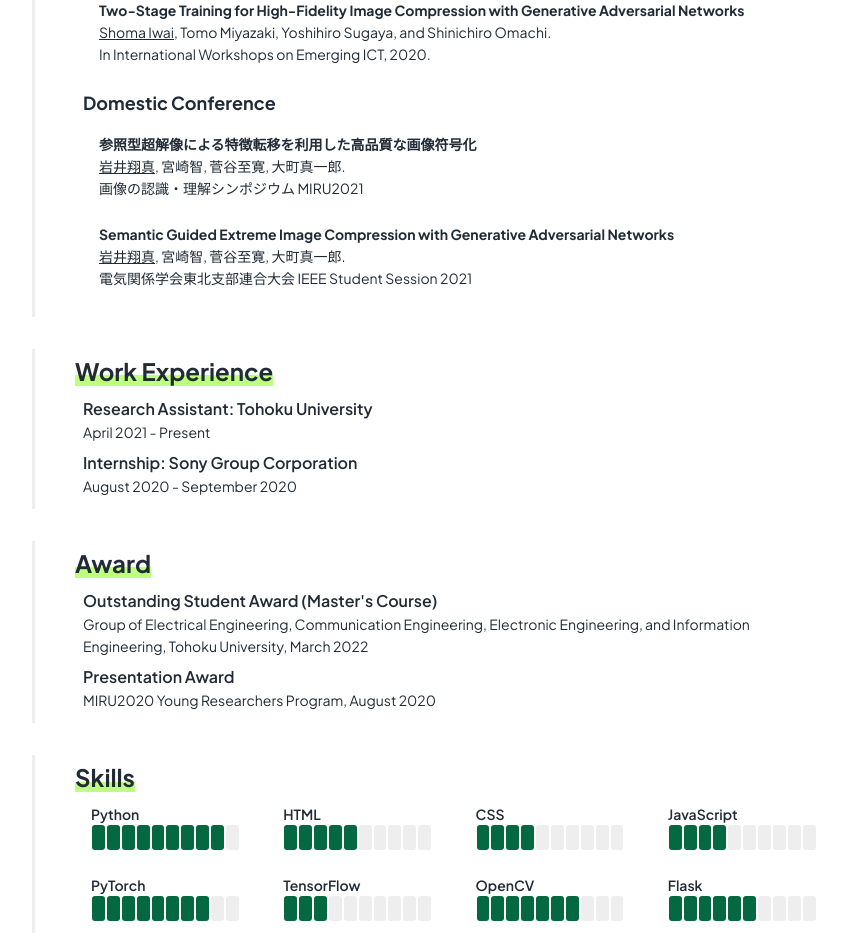
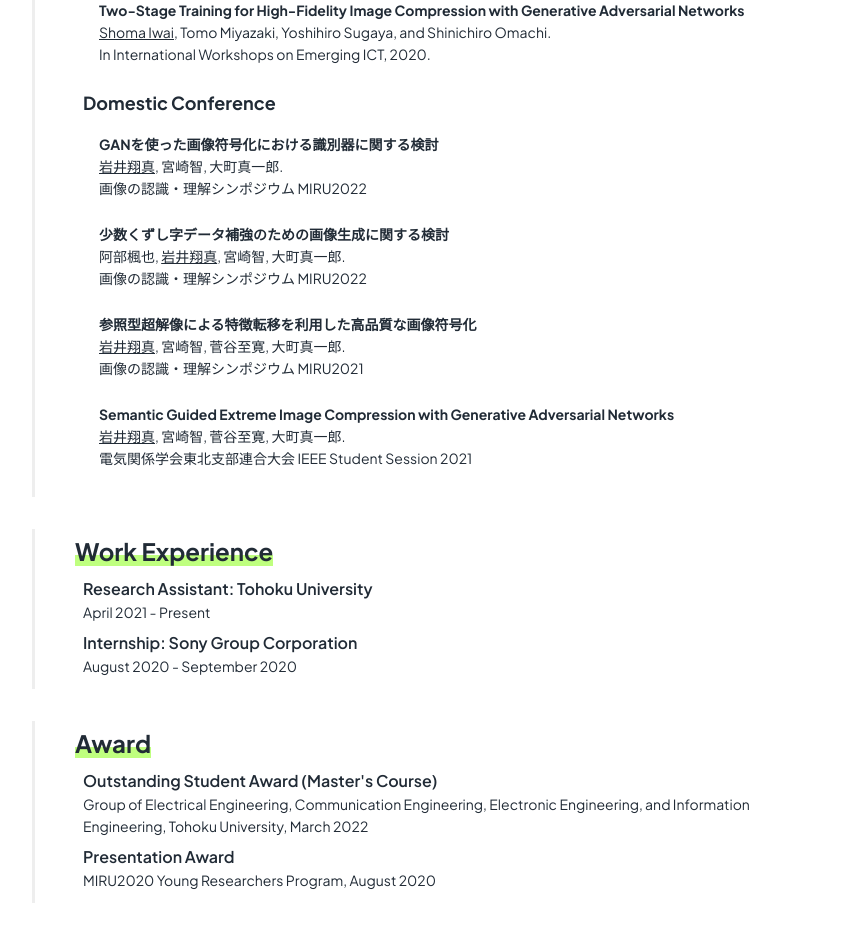
Before and after one commit to iwa-shi/iwa-shi.github.io, a React (Create React App) app: page / in a window 1280 px wide. Shown: the part 1240-2173 px from the top of the page, without its empty margins (198-1045 px from the left). Built offline with nearby package versions, Linux system fonts and the light colour scheme.

Commit message:
add: MIRU2022発表を追加

```diff
--- a/src/components/publication.js
+++ b/src/components/publication.js
@@ -85,6 +85,16 @@ const PublicationArea = () => {
                 <Box sx={{ my: 2 }}>
                     <Typography variant='h6'>Domestic Conference</Typography>
                     <PaperBox
+                        paperTitle="GANを使った画像符号化における識別器に関する検討"
+                        authors="<u>岩井翔真</u>, 宮崎智, 大町真一郎."
+                        others="画像の認識・理解シンポジウム MIRU2022"
+                    />
+                    <PaperBox
+                        paperTitle="少数くずし字データ補強のための画像生成に関する検討"
+                        authors="阿部楓也, <u>岩井翔真</u>, 宮崎智, 大町真一郎."
+                        others="画像の認識・理解シンポジウム MIRU2022"
+                    />
+                    <PaperBox
                         paperTitle="参照型超解像による特徴転移を利用した高品質な画像符号化"
                         authors="<u>岩井翔真</u>, 宮崎智, 菅谷至寛, 大町真一郎."
                         others="画像の認識・理解シンポジウム MIRU2021"
```
